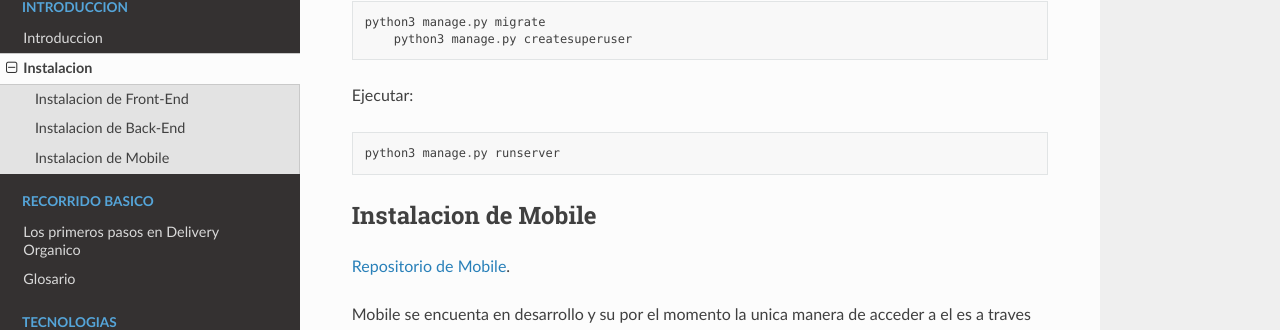
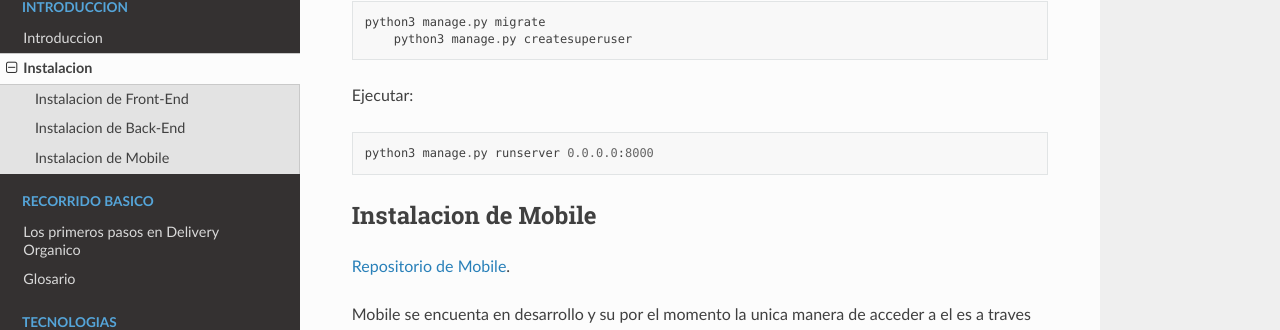
Before and after one commit to deliveryorganico/backend, a Sphinx documentation site: the page built from docs/source/instalacion.rst, in a window 1280 px wide and 900 px high, scrolled down 1019 px. Shown: the part 114-444 px from the top of the window. Built offline with Sphinx 7.4.7 and the Read the Docs theme 2.0.0, drawn with Linux system fonts in a browser that asks for light colours.

Commit message:
Cambion en runserver 0.0.0.0

```diff
--- a/docs/source/instalacion.rst
+++ b/docs/source/instalacion.rst
@@ -45,7 +45,7 @@ Migrar y crear el superuser::
 
 Ejecutar::
 
-	python3 manage.py runserver
+	python3 manage.py runserver 0.0.0.0:8000
 
 Instalacion de Mobile
 ------------------------
```
